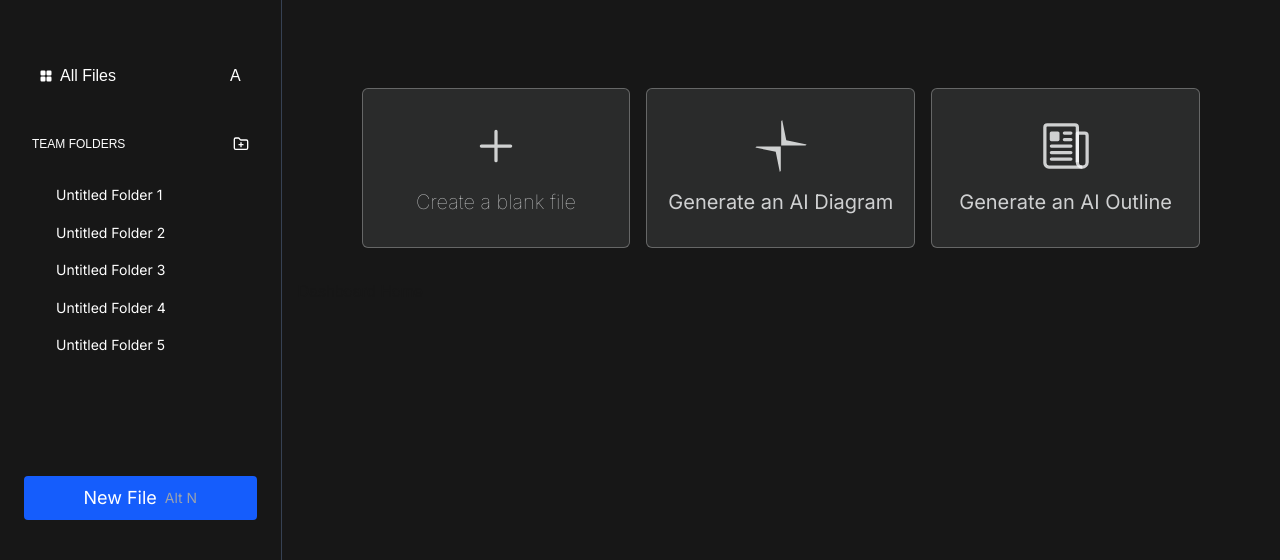
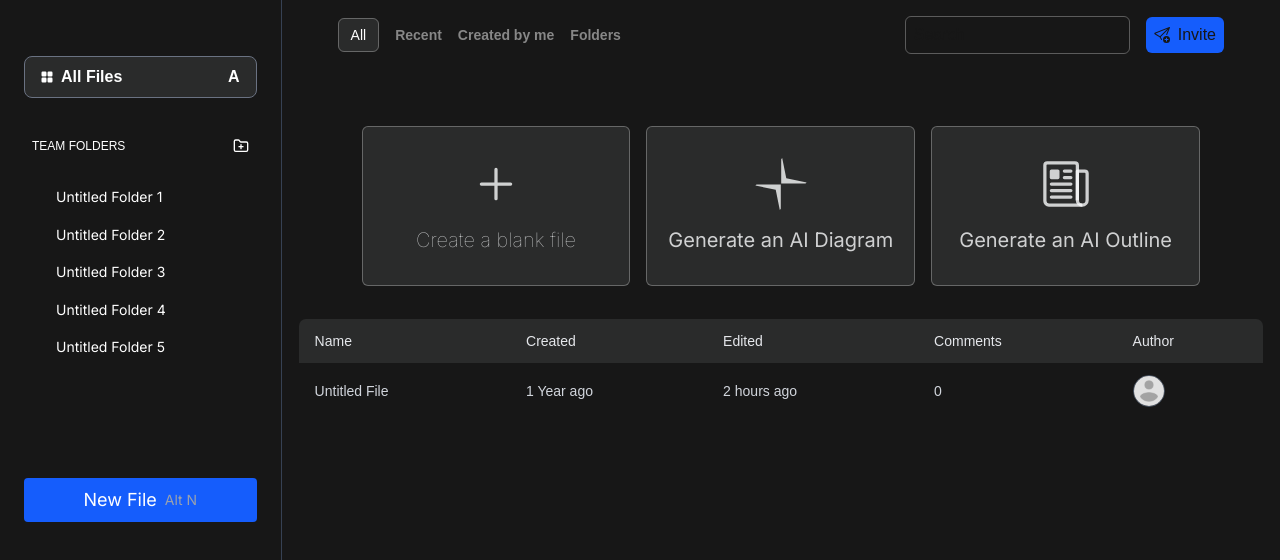
Before and after one commit to Zynalex9/board.io, a Next.js app: page /dashboard in a window 1280 px wide. Shown: the top 560 px of the page. Built offline with nearby package versions, Linux system fonts and the light colour scheme; no server answers.

Commit message:
Links and files refactoring

```diff
--- a/app/dashboard/all/page.tsx
+++ /dev/null
@@ -1,8 +0,0 @@
-import { Table } from "@/components/Table/Table";
-import React from "react";
-
-export default function page() {
-  return <div className="">
-    <Table/>
-  </div>;
-}
--- /dev/null
+++ b/app/dashboard/created-by-me/page.tsx
@@ -0,0 +1,7 @@
+export default function page() {
+  return (
+    <div>
+      <h1>Created by me</h1>
+    </div>
+  );
+}
--- /dev/null
+++ b/app/dashboard/folders/page.tsx
@@ -0,0 +1,7 @@
+export default function page() {
+  return (
+    <div>
+      <h1>Folders</h1>
+    </div>
+  );
+}
--- a/app/dashboard/layout.tsx
+++ b/app/dashboard/layout.tsx
@@ -2,6 +2,7 @@ import React from "react";
 import { Sidebar } from "./Sidebar";
 import { AllBoxes } from "@/components/DashboardLayout/AllBoxes";
 import { ReduxProvider } from "../providers";
+import { Topbar } from "@/components/DashboardTopbar/TopBar";
 
 export default function Layout({ children }: { children: React.ReactNode }) {
   return (
@@ -9,6 +10,7 @@ export default function Layout({ children }: { children: React.ReactNode }) {
       <div className="flex bg-[#171717] min-h-screen">
         <Sidebar />
         <main className="flex-1 p-4  ml-[22%] bg-[#171717]">
+          <Topbar/>
           <AllBoxes />
           {children}
         </main>
--- a/app/dashboard/page.tsx
+++ b/app/dashboard/page.tsx
@@ -1,4 +1,8 @@
+import { Table } from "@/components/Table/Table";
+import React from "react";
+
 export default function page() {
-
-  return <div>Dashboard Home</div>;
+  return <div className="">
+    <Table/>
+  </div>;
 }
--- /dev/null
+++ b/app/dashboard/recent/page.tsx
@@ -0,0 +1,7 @@
+export default function page() {
+  return (
+    <div>
+      <h1>Recent</h1>
+    </div>
+  );
+}
--- a/app/globals.css
+++ b/app/globals.css
@@ -21,7 +21,6 @@
 .silver-border {
   border: 1px solid rgba(192, 192, 192, 0.4); /* faded opacity */
   border-radius: 6px;
-  padding: 10px;
 }
 
 
--- /dev/null
+++ b/components/DashboardTopbar/Links.tsx
@@ -0,0 +1,56 @@
+"use client";
+import React from "react";
+import { isActiveLink } from "@/lib/helper";
+import Link from "next/link";
+import { usePathname } from "next/navigation";
+export const Links = () => {
+  const pathname = usePathname();
+  return (
+    <div>
+      <Link
+        href="/dashboard"
+        className={` text-sm mx-2
+              ${
+                isActiveLink("/dashboard", pathname)
+                  ? "text-white bg-primary-bg py-2 px-3 silver-border"
+                  : "text-[#878787] font-semibold"
+              }`}
+      >
+        All
+      </Link>
+      <Link
+        href="/dashboard/recent"
+        className={` text-sm mx-2
+              ${
+                isActiveLink("/dashboard/recent", pathname)
+                  ? "text-white bg-primary-bg py-2 px-3 silver-border"
+                  : "text-[#878787] font-semibold"
+              }`}
+      >
+        Recent
+      </Link>
+      <Link
+        href="/dashboard/created-by-me"
+        className={` text-sm mx-2
+              ${
+                isActiveLink("/dashboard/created-by-me", pathname)
+                  ? "text-white bg-primary-bg py-2 px-3 silver-border"
+                  : "text-[#878787] font-semibold"
+              }`}
+      >
+        Created by me
+      </Link>
+      <Link
+        href="/dashboard/folders"
+        className={` text-sm mx-2
+              ${
+                isActiveLink("/dashboard/folders", pathname)
+                  ? "text-white bg-primary-bg py-2 px-3 silver-border"
+                  : "text-[#878787] font-semibold"
+              }`}
+      >
+        Folders
+      </Link>
+    </div>
+  );
+};
--- /dev/null
+++ b/components/DashboardTopbar/TopBar.tsx
@@ -0,0 +1,21 @@
+import React from "react";
+import { Links } from "./Links";
+import { BsSendPlus } from "react-icons/bs";
+
+export const Topbar = () => {
+  return (
+    <div className="flex items-center justify-between px-8">
+      <Links />
+      <div className="flex items-center gap-2">
+        <input
+          className="silver-border px-2 py-1.5 focus:outline-none active:outline-none"
+          placeholder="Search"
+        />
+        <button className="bg-blue-600 mx-2 rounded-md flex items-center gap-2 cursor-pointer px-2 py-1.5">
+          <BsSendPlus />
+          Invite
+        </button>
+      </div>
+    </div>
+  );
+};
--- a/components/Sidebar/AllFiles.tsx
+++ b/components/Sidebar/AllFiles.tsx
@@ -8,10 +8,10 @@ export const AllFiles = () => {
   const isActive = (href: string) => pathname === href;
 
   return (
-    <Link href={"/dashboard/all"} className={`no-underline `}>
+    <Link href={"/dashboard"} className={`no-underline `}>
       <div
         className={`flex items-center justify-between mt-6 mb-2 w-full px-4 py-1.5 ${
-          isActive("/dashboard/all")
+          isActive("/dashboard")
             ? "text-white font-bold bg-[#2A2B2B] border-gray-500 border-[0.5px] rounded-lg"
             : "text-gray-300 font-normal hover:text-white"
         } px-2 py-2 hover:bg-[#2A2B2B] text-white rounded transition-all duration-100`}
--- a/components/Sidebar/SingleFolder.tsx
+++ b/components/Sidebar/SingleFolder.tsx
@@ -18,7 +18,7 @@ export const SingleFolder = () => {
           key={idx}
         >
           <Link
-            href={`/dashboard/folder/untitled${idx + 1}`}
+            href={`/dashboard/folders/untitled${idx + 1}`}
             className={`block`}
           >
             Untitled Folder {idx + 1}
```
Also changed, not shown: app/dashboard/folders/[name]/page.tsx (renamed from app/dashboard/folder/[name]/page.tsx).
